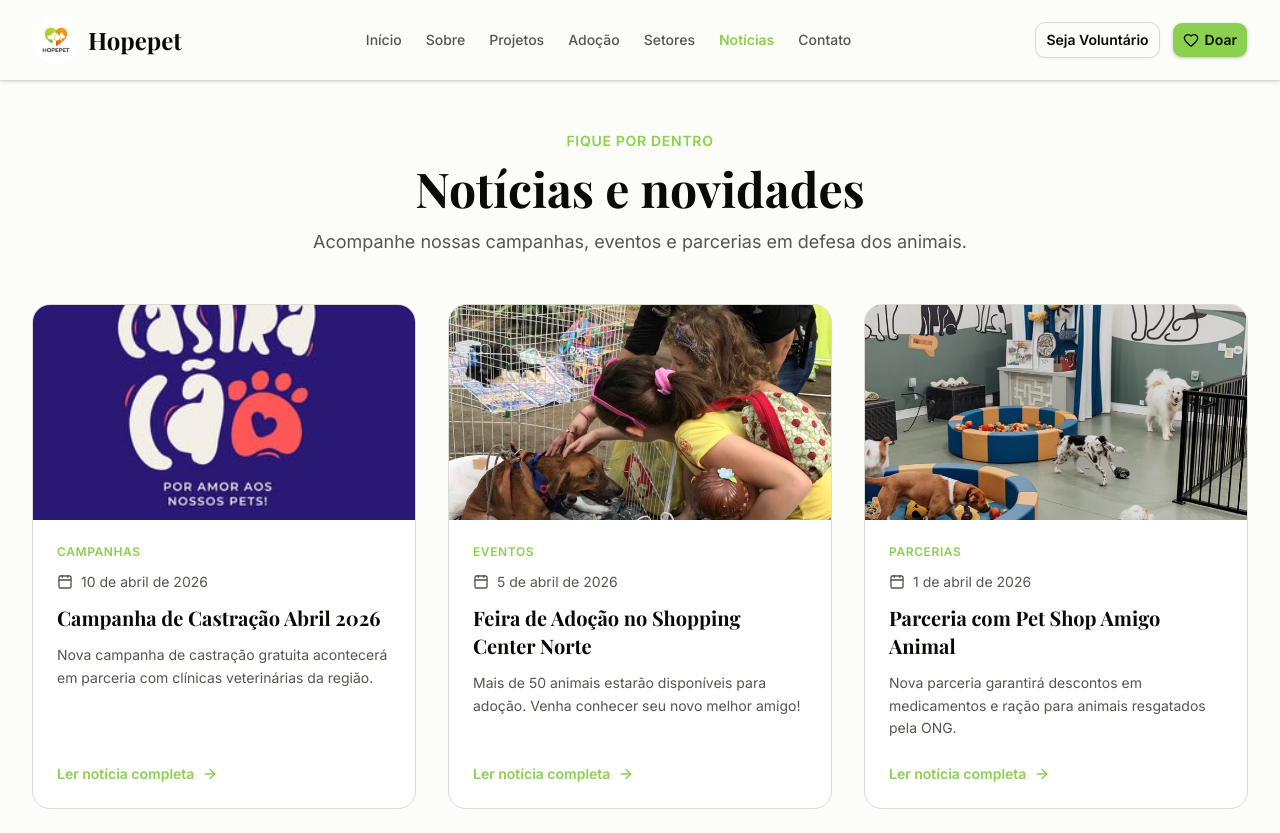
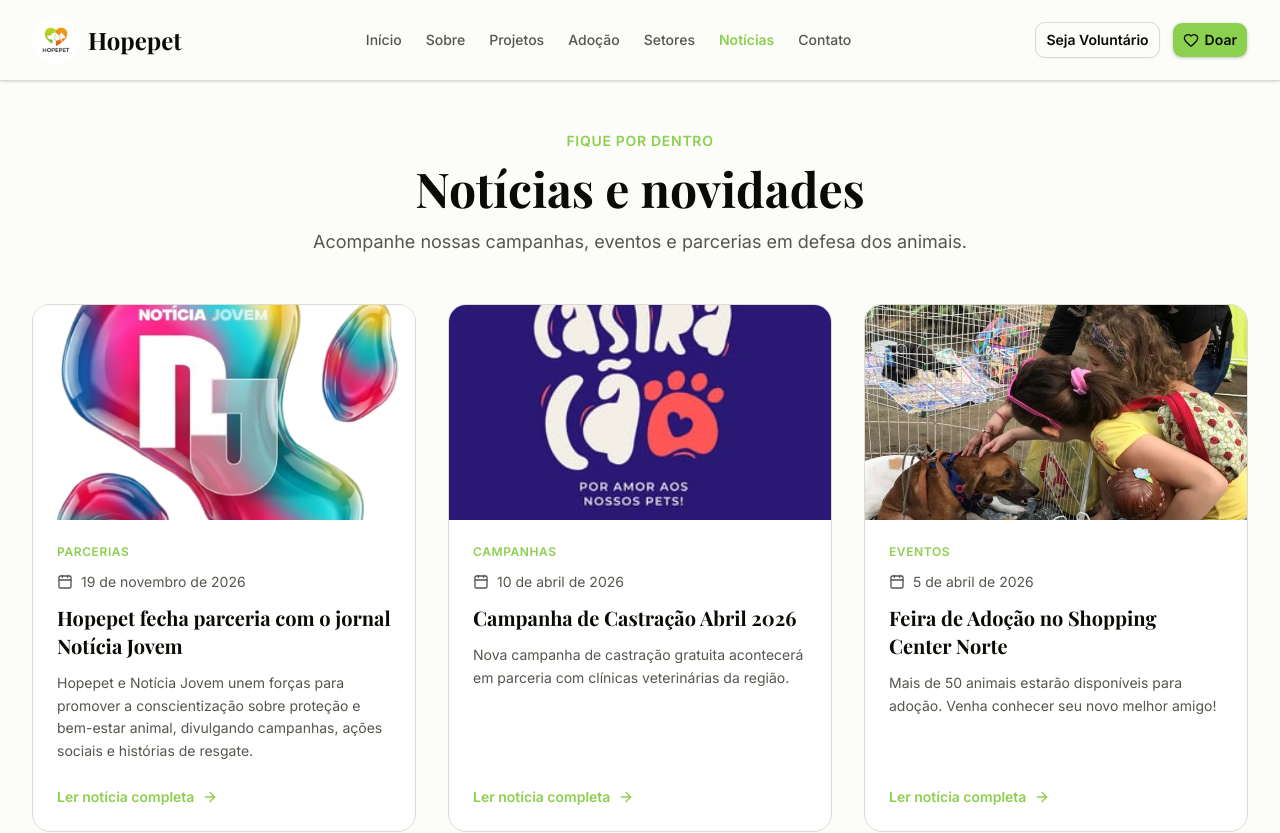
Before and after one commit to thaaporto526-commits/hopepet, a Next.js app: page /news in a window 1280 px wide. Shown: the top 833 px of the page. Built offline with nearby package versions, Linux system fonts and the light colour scheme; a web font is replaced by a local one.

Commit message:
Update page.tsx

```diff
--- a/app/news/page.tsx
+++ b/app/news/page.tsx
@@ -4,6 +4,15 @@ import { Section } from "@/components/ui/section";
 import { playfair } from "@/lib/fonts";
 
 const newsList = [
+  {
+    title: "Hopepet fecha parceria com o jornal Notícia Jovem",
+    category: "Parcerias",
+    date: "19 de novembro de 2026",
+    description:
+      "Hopepet e Notícia Jovem unem forças para promover a conscientização sobre proteção e bem-estar animal, divulgando campanhas, ações sociais e histórias de resgate.",
+    image: "/noticiajovem.png",
+    link: "/news/parceria-noticia-jovem",
+  },
   {
     title: "Campanha de Castração Abril 2026",
     category: "Campanhas",
```
